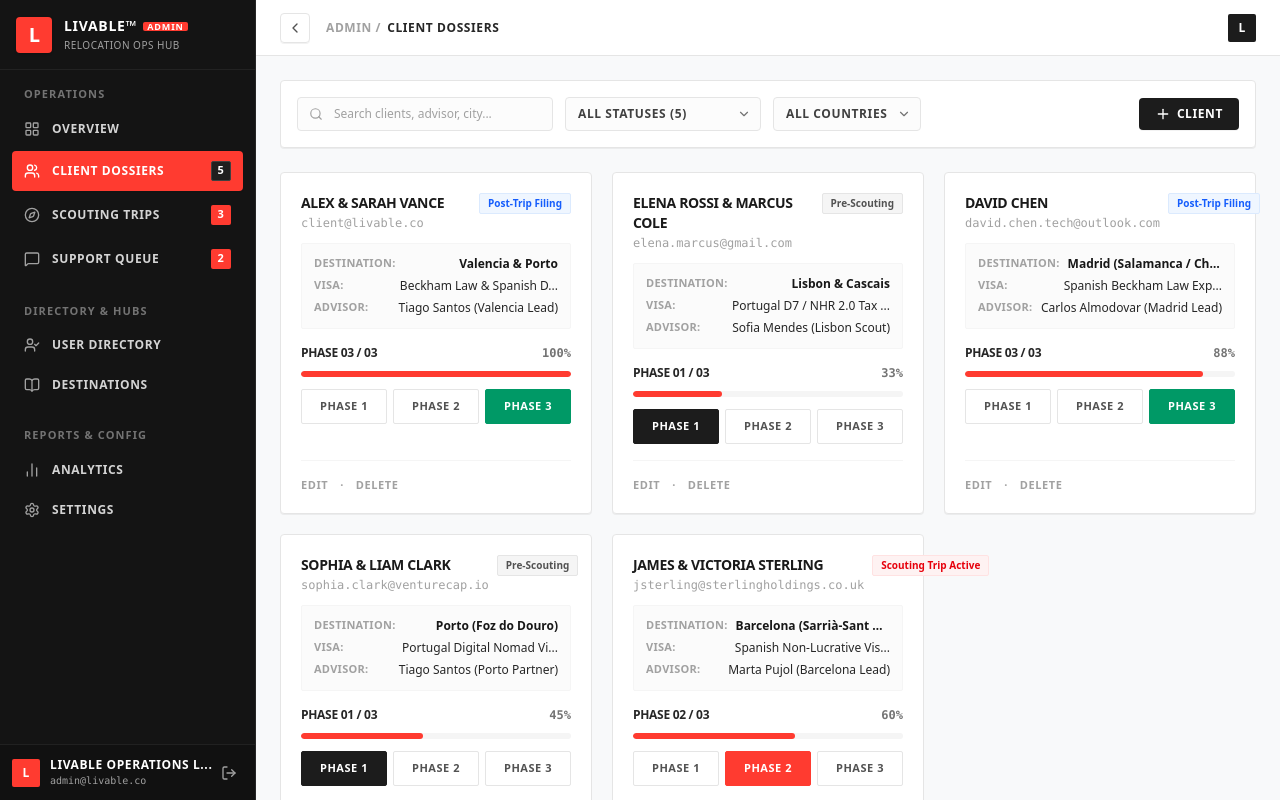
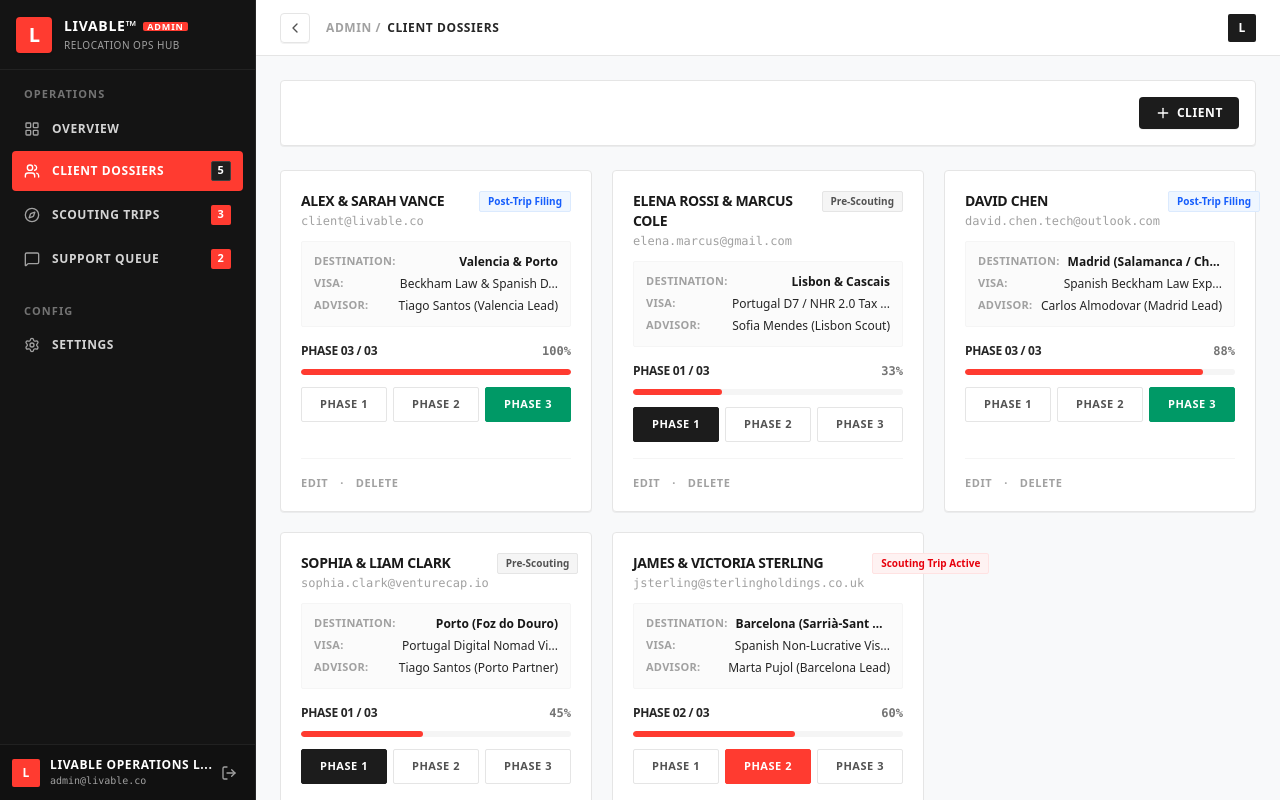
Before and after one commit to murad403/livable-admin, a Next.js app: page /client-dossiers in a window 1280 px wide. Built offline with nearby package versions, Linux system fonts and the light colour scheme.

Commit message:
feat: implement client dossiers management page and update sidebar navigation links

```diff
--- a/src/app/(app)/client-dossiers/page.tsx
+++ b/src/app/(app)/client-dossiers/page.tsx
@@ -1,7 +1,6 @@
 'use client';
-
-import React, { useState, useMemo } from 'react';
-import { Search, Plus, ChevronDown } from 'lucide-react';
+import { useState } from 'react';
+import { Plus } from 'lucide-react';
 import ClientDossiersCard, {
   DossierData,
 } from '@/components/shared/ClientDossiersCard';
@@ -84,9 +83,6 @@ const initialDossiers: DossierData[] = [
 
 export default function ClientDossiersPage() {
   const [dossiers, setDossiers] = useState<DossierData[]>(initialDossiers);
-  const [searchQuery, setSearchQuery] = useState('');
-  const [statusFilter, setStatusFilter] = useState('ALL');
-  const [countryFilter, setCountryFilter] = useState('ALL');
 
   // Modal States
   const [isAddModalOpen, setIsAddModalOpen] = useState(false);
@@ -96,32 +92,6 @@ export default function ClientDossiersPage() {
   const [deletingDossier, setDeletingDossier] = useState<DossierData | null>(
     null
   );
-
-  // Search and Filtered Dossiers
-  const filteredDossiers = useMemo(() => {
-    return dossiers.filter((item) => {
-      const matchesSearch =
-        item.name.toLowerCase().includes(searchQuery.toLowerCase()) ||
-        item.email.toLowerCase().includes(searchQuery.toLowerCase()) ||
-        item.destination.toLowerCase().includes(searchQuery.toLowerCase()) ||
-        item.advisor.toLowerCase().includes(searchQuery.toLowerCase());
-
-      const matchesStatus =
-        statusFilter === 'ALL' || item.status === statusFilter;
-
-      const matchesCountry =
-        countryFilter === 'ALL' ||
-        (countryFilter === 'Spain' &&
-          (item.destination.includes('Valencia') ||
-            item.destination.includes('Madrid') ||
-            item.destination.includes('Barcelona'))) ||
-        (countryFilter === 'Portugal' &&
-          (item.destination.includes('Porto') ||
-            item.destination.includes('Lisbon')));
-
-      return matchesSearch && matchesStatus && matchesCountry;
-    });
-  }, [dossiers, searchQuery, statusFilter, countryFilter]);
 
   // Create new Dossier
   const handleAddDossier = (data: AddDossierFormValues) => {
@@ -188,54 +158,8 @@ export default function ClientDossiersPage() {
 
   return (
     <div className="space-y-6 max-w-7xl mx-auto pb-12">
-      {/* Top Controls & Filter Header */}
-      <div className="bg-white border border-neutral-200 rounded p-4 shadow-2xs flex flex-col sm:flex-row items-center justify-between gap-4">
-        {/* Left Filters Group */}
-        <div className="flex flex-wrap items-center gap-3 w-full sm:w-auto">
-          {/* Search Input Bar */}
-          <div className="relative flex items-center flex-1 sm:flex-initial">
-            <Search className="w-3.5 h-3.5 text-neutral-400 absolute left-3 pointer-events-none" />
-            <input
-              type="text"
-              value={searchQuery}
-              onChange={(e) => setSearchQuery(e.target.value)}
-              placeholder="Search clients, advisor, city..."
-              className="pl-9 pr-3 py-2 bg-neutral-50/60 border border-neutral-200 rounded text-xs text-neutral-800 placeholder:text-neutral-400 w-full sm:w-64 focus:outline-none focus:border-neutral-400 focus:bg-white transition-colors"
-            />
-          </div>
-
-          {/* Status Dropdown Filter */}
-          <div className="relative">
-            <select
-              value={statusFilter}
-              onChange={(e) => setStatusFilter(e.target.value)}
-              className="appearance-none bg-neutral-50/60 border border-neutral-200 rounded pl-3 pr-8 py-2 text-xs font-bold text-neutral-700 uppercase tracking-wider focus:outline-none focus:border-neutral-400 cursor-pointer"
-            >
-              <option value="ALL">ALL STATUSES ({dossiers.length})</option>
-              <option value="Post-Trip Filing">POST-TRIP FILING</option>
-              <option value="Pre-Scouting">PRE-SCOUTING</option>
-              <option value="Scouting Trip Active">SCOUTING TRIP ACTIVE</option>
-            </select>
-            <ChevronDown className="w-3.5 h-3.5 text-neutral-500 absolute right-2.5 top-1/2 -translate-y-1/2 pointer-events-none" />
-          </div>
-
-          {/* Country Dropdown Filter */}
-          <div className="relative">
-            <select
-              value={countryFilter}
-              onChange={(e) => setCountryFilter(e.target.value)}
-              className="appearance-none bg-neutral-50/60 border border-neutral-200 rounded pl-3 pr-8 py-2 text-xs font-bold text-neutral-700 uppercase tracking-wider focus:outline-none focus:border-neutral-400 cursor-pointer"
-            >
-              <option value="ALL">ALL COUNTRIES</option>
-              <option value="Spain">SPAIN</option>
-              <option value="Portugal">PORTUGAL</option>
-            </select>
-            <ChevronDown className="w-3.5 h-3.5 text-neutral-500 absolute right-2.5 top-1/2 -translate-y-1/2 pointer-events-none" />
-          </div>
-        </div>
-
-        {/* Right Add Client Button */}
-        <div className="w-full sm:w-auto flex justify-end">
+      {/* Top Header - Button Only */}
+      <div className="bg-white border border-neutral-200 rounded p-4 shadow-2xs flex justify-end">
         <button
           onClick={() => setIsAddModalOpen(true)}
           className="w-full sm:w-auto bg-[#1c1c1c] hover:bg-black text-white px-4 py-2 rounded text-xs font-extrabold uppercase tracking-wider flex items-center justify-center gap-1.5 transition-colors cursor-pointer shadow-2xs"
@@ -244,12 +168,11 @@ export default function ClientDossiersPage() {
           <span>CLIENT</span>
         </button>
       </div>
-      </div>
 
       {/* Dossier Cards Responsive Grid */}
-      {filteredDossiers.length > 0 ? (
+      {dossiers.length > 0 ? (
         <div className="grid grid-cols-1 md:grid-cols-2 lg:grid-cols-3 gap-5">
-          {filteredDossiers.map((dossier) => (
+          {dossiers.map((dossier) => (
             <ClientDossiersCard
               key={dossier.id}
               dossier={dossier}
@@ -260,7 +183,7 @@ export default function ClientDossiersPage() {
         </div>
       ) : (
         <div className="bg-white border border-neutral-200 rounded p-12 text-center text-neutral-400 text-sm font-medium">
-          No client dossiers found matching your search.
+          No client dossiers found.
         </div>
       )}
 
--- a/src/components/layout/AdminSidebar.tsx
+++ b/src/components/layout/AdminSidebar.tsx
@@ -68,34 +68,34 @@ const navGroups: NavGroup[] = [
       },
     ],
   },
-  {
-    id: 'directory-hubs',
-    title: 'DIRECTORY & HUBS',
-    items: [
-      {
-        id: 'user-directory',
-        label: 'USER DIRECTORY',
-        href: '/user-directory',
-        icon: UserCheck,
-      },
-      {
-        id: 'destinations',
-        label: 'DESTINATIONS',
-        href: '/destinations',
-        icon: BookOpen,
-      },
-    ],
-  },
+  // {
+  //   id: 'directory-hubs',
+  //   title: 'DIRECTORY & HUBS',
+  //   items: [
+  //     {
+  //       id: 'user-directory',
+  //       label: 'USER DIRECTORY',
+  //       href: '/user-directory',
+  //       icon: UserCheck,
+  //     },
+  //     {
+  //       id: 'destinations',
+  //       label: 'DESTINATIONS',
+  //       href: '/destinations',
+  //       icon: BookOpen,
+  //     },
+  //   ],
+  // },
   {
     id: 'reports-config',
-    title: 'REPORTS & CONFIG',
+    title: 'CONFIG',
     items: [
-      {
-        id: 'analytics',
-        label: 'ANALYTICS',
-        href: '/analytics',
-        icon: BarChart2,
-      },
+      // {
+      //   id: 'analytics',
+      //   label: 'ANALYTICS',
+      //   href: '/analytics',
+      //   icon: BarChart2,
+      // },
       {
         id: 'settings',
         label: 'SETTINGS',
```
Lines whose indentation alone changed are shown as unchanged.
